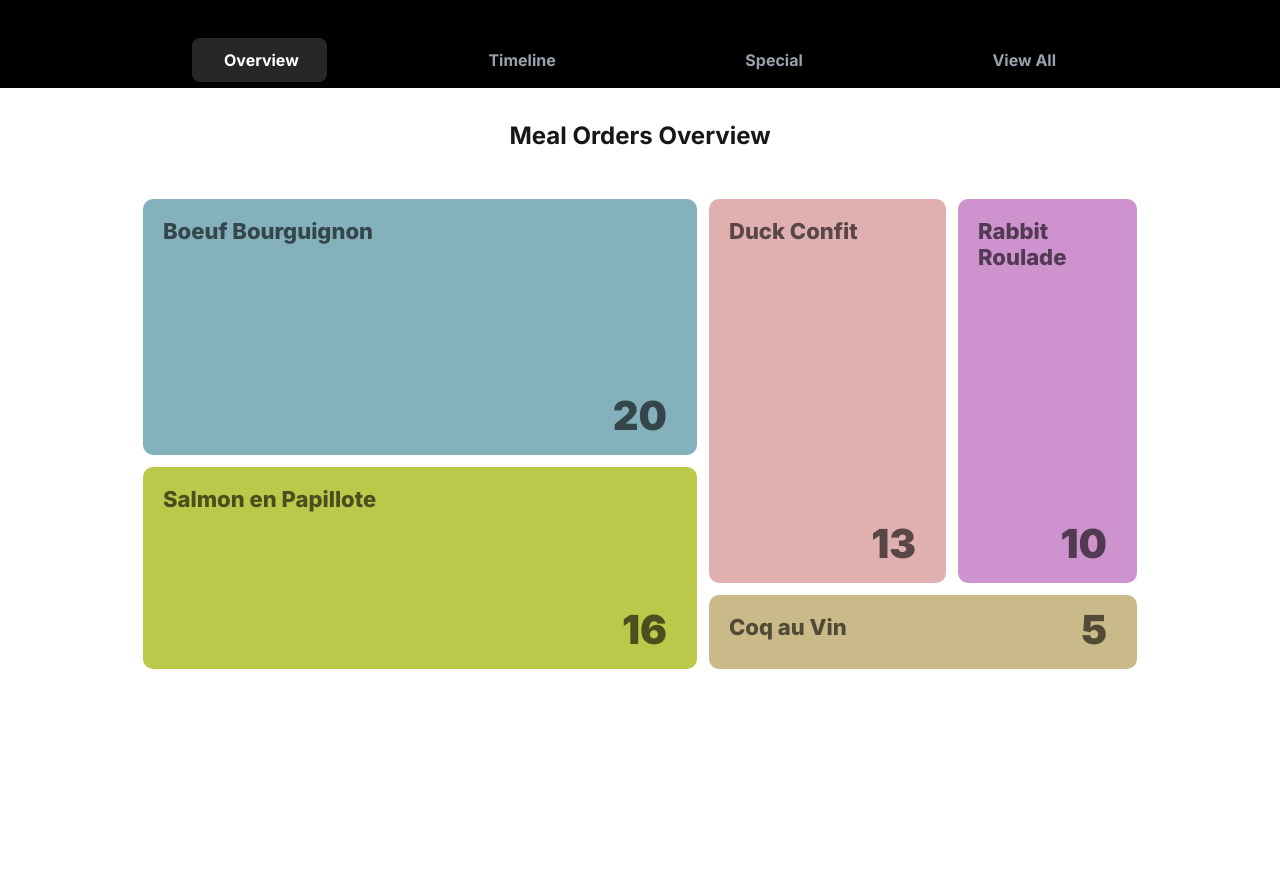
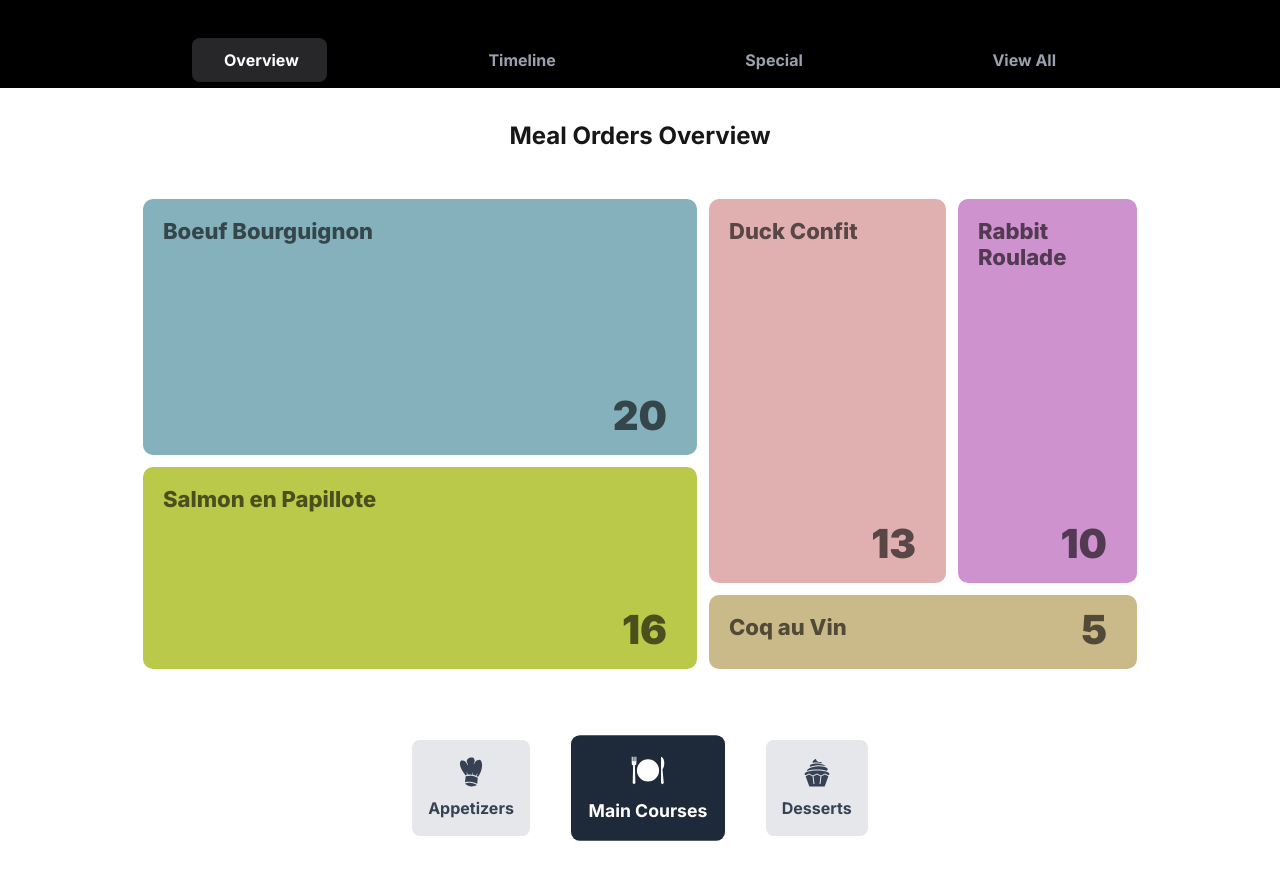
Before and after one commit to steventanyang/laudure, a Next.js app: page /overview in a window 1280 px wide. Shown: the top 880 px of the page. Built offline with nearby package versions, Linux system fonts and the light colour scheme.

Commit message:
added treemap visuals for all 3 courses

```diff
--- a/package.json
+++ b/package.json
@@ -12,7 +12,8 @@
     "d3": "^7.9.0",
     "next": "15.2.2",
     "react": "^19.0.0",
-    "react-dom": "^19.0.0"
+    "react-dom": "^19.0.0",
+    "react-icons": "^5.5.0"
   },
   "devDependencies": {
     "@eslint/eslintrc": "^3",
--- a/src/app/overview/page.tsx
+++ b/src/app/overview/page.tsx
@@ -1,21 +1,72 @@
 "use client";
 
+import { useState } from "react";
 import TreemapChart from "@/components/TreemapChart";
+import { CourseType, CourseOption, MealDataByCourse } from "@/types";
+
+// Icons for course selection
+import { GiCupcake, GiMeal, GiChefToque } from "react-icons/gi";
 
 export default function Overview() {
-  const mealData = [
-    { name: "Salmon en Papillote", count: 16, color: "#bac94a" },
-    { name: "Duck Confit", count: 13, color: "#e0b0b0" },
-    { name: "Boeuf Bourguignon", count: 20, color: "#85b1bd" },
-    { name: "Rabbit Roulade", count: 10, color: "#ce92ce" },
-    { name: "Coq au Vin", count: 5, color: "#cbba89" },
+  // Define meal data for each course
+  const mealData: MealDataByCourse = {
+    appetizers: [
+      { name: "Escargots", count: 12, color: "#8bc34a" },
+      { name: "Foie Gras", count: 18, color: "#cddc39" },
+      { name: "Salmon Tartare", count: 14, color: "#ffeb3b" },
+      { name: "Lobster Bisque", count: 9, color: "#ffc107" },
+      { name: "Salade Niçoise", count: 7, color: "#ff9800" },
+    ],
+    mains: [
+      { name: "Salmon en Papillote", count: 16, color: "#bac94a" },
+      { name: "Duck Confit", count: 13, color: "#e0b0b0" },
+      { name: "Boeuf Bourguignon", count: 20, color: "#85b1bd" },
+      { name: "Rabbit Roulade", count: 10, color: "#ce92ce" },
+      { name: "Coq au Vin", count: 5, color: "#cbba89" },
+    ],
+    desserts: [
+      { name: "Chocolate Soufflé", count: 22, color: "#795548" },
+      { name: "Crème Brûlée", count: 25, color: "#ffca28" },
+      { name: "Tarte Tatin", count: 15, color: "#ff7043" },
+      { name: "Profiteroles", count: 11, color: "#d7ccc8" },
+      { name: "Mousse au Chocolat", count: 18, color: "#6d4c41" },
+    ],
+  };
+
+  // State to track the selected course
+  const [selectedCourse, setSelectedCourse] = useState<CourseType>("mains");
+
+  // Course options with icons
+  const courseOptions: CourseOption[] = [
+    { id: "appetizers", name: "Appetizers", icon: <GiChefToque size={32} /> },
+    { id: "mains", name: "Main Courses", icon: <GiMeal size={32} /> },
+    { id: "desserts", name: "Desserts", icon: <GiCupcake size={32} /> },
   ];
 
   return (
     <div className="min-h-screen flex flex-col items-center p-8">
       <h1 className="text-2xl font-bold mb-8">Meal Orders Overview</h1>
-      <div className="w-full max-w-5xl">
-        <TreemapChart data={mealData} />
+
+      <div className="w-full max-w-5xl mb-10">
+        <TreemapChart data={mealData[selectedCourse]} />
+      </div>
+
+      {/* Course selection icons */}
+      <div className="flex justify-center gap-12 mt-4">
+        {courseOptions.map((option) => (
+          <button
+            key={option.id}
+            onClick={() => setSelectedCourse(option.id)}
+            className={`flex flex-col items-center p-4 rounded-lg transition-all ${
+              selectedCourse === option.id
+                ? "bg-gray-800 text-white scale-110"
+                : "bg-gray-200 text-gray-700 hover:bg-gray-300"
+            }`}
+          >
+            <div className="mb-2">{option.icon}</div>
+            <span className="font-bold">{option.name}</span>
+          </button>
+        ))}
       </div>
     </div>
   );
```
Also changed, not shown: src/types/index.ts (+16 -0 lines), 1 other file (tests, documents, lock files or other folders).
